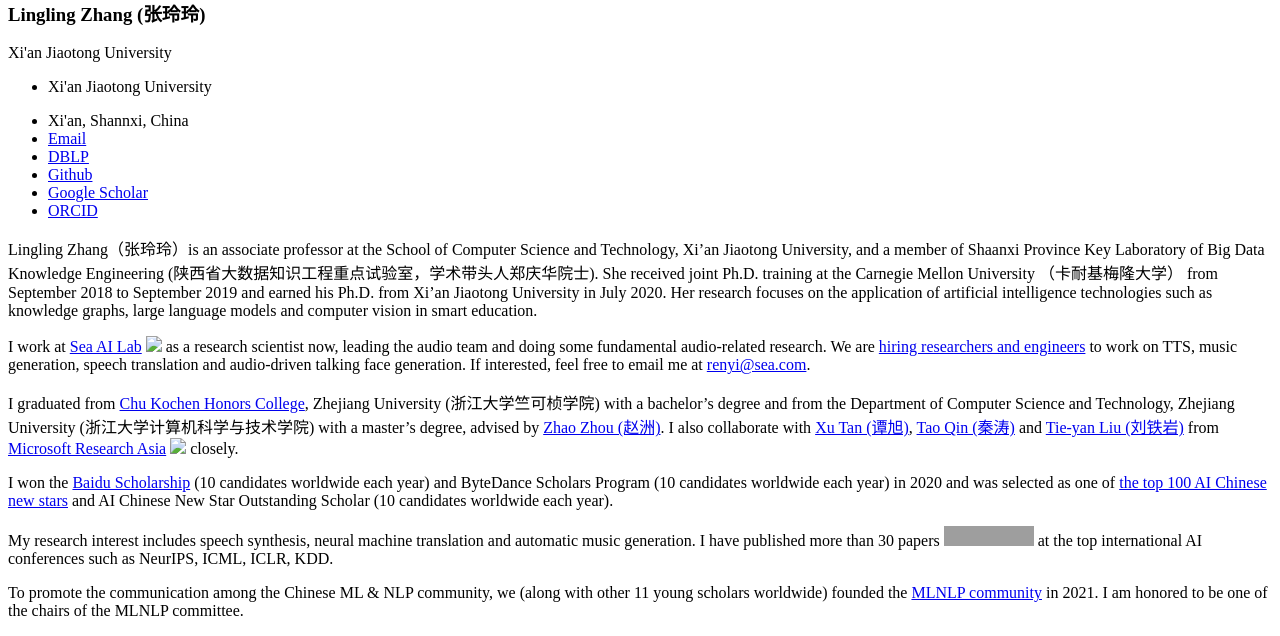
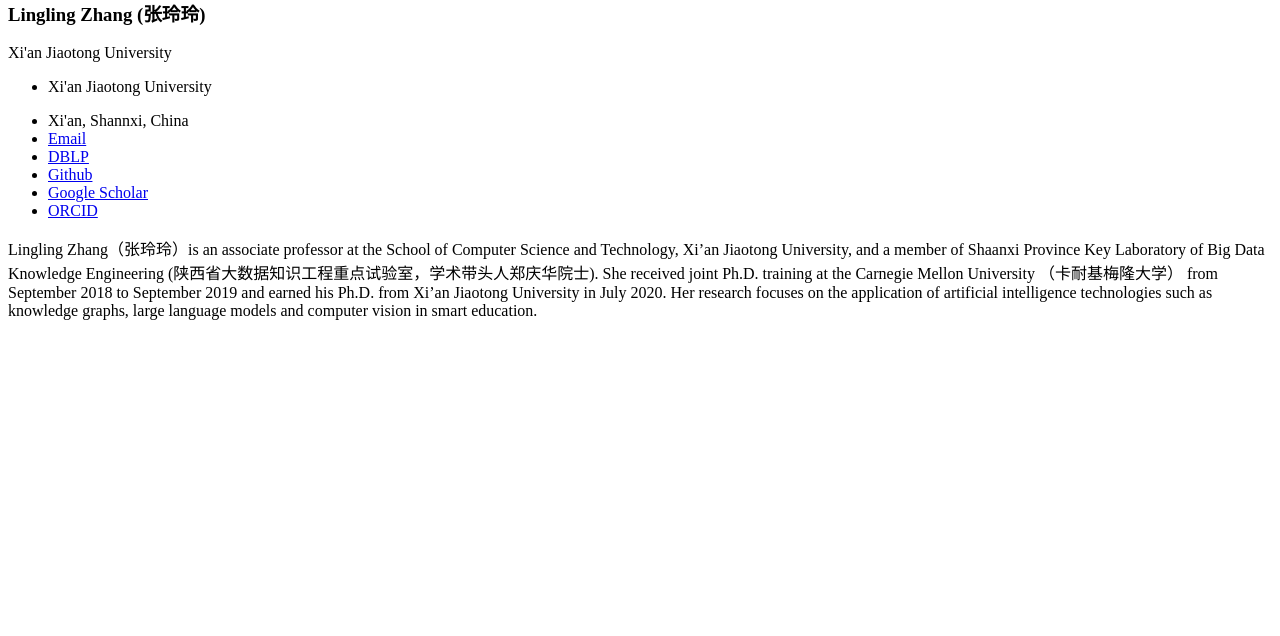
Before and after one commit to zhang-lingling/zhang-lingling.github.io, a Jekyll site: the page built from _pages/includes/intro.md, in a window 1280 px wide. Shown: the part 526-1162 px from the top of the page. Built offline with Jekyll 4.4.1, drawn with Linux system fonts in a browser that asks for light colours; our own code applies the rules of GitHub Pages for plain Markdown files; after the commit the page ends 900 px from its top, so only the background shows below that; grey boxes are pictures that could not be loaded.

Commit message:
Update intro.md

```diff
--- a/_pages/includes/intro.md
+++ b/_pages/includes/intro.md
@@ -1,12 +1,2 @@
-Lingling Zhang（张玲玲）is an associate professor at the School of Computer Science and Technology, Xi'an Jiaotong University, and a member of Shaanxi Province Key Laboratory of Big Data Knowledge Engineering (陕西省大数据知识工程重点试验室，学术带头人郑庆华院士). She received joint Ph.D. training at the Carnegie Mellon University （卡耐基梅隆大学） from September 2018 to September 2019 and earned his Ph.D. from Xi’an Jiaotong University in July 2020. Her research focuses on the application of artificial intelligence technologies such as knowledge graphs, large language models and computer vision in smart education.
-
-
-I work at [Sea AI Lab](https://sail.sea.com/) <img src='./images/logo-sea-header-desktop.webp' style='width: 6em;'> as a research scientist now, leading the audio team and doing some fundamental audio-related research. We are [hiring researchers and engineers](https://career.sea.com/position/427) to work on TTS, music generation, speech translation and audio-driven talking face generation. If interested, feel free to email me at [renyi@sea.com](mailto:renyi@sea.com).
-
-I graduated from [Chu Kochen Honors College](http://ckc.zju.edu.cn/ckcen/main.htm), Zhejiang University (浙江大学竺可桢学院) with a bachelor's degree and from the Department of Computer Science and Technology, Zhejiang University (浙江大学计算机科学与技术学院) with a master's degree, advised by [Zhao Zhou (赵洲)](https://person.zju.edu.cn/zhaozhou). I also collaborate with [Xu Tan (谭旭)](https://www.microsoft.com/en-us/research/people/xuta/), [Tao Qin (秦涛)](https://www.microsoft.com/en-us/research/people/taoqin/) and [Tie-yan Liu (刘铁岩)](https://www.microsoft.com/en-us/research/people/tyliu/) from [Microsoft Research Asia](https://www.microsoft.com/en-us/research/group/machine-learning-research-group/) <img src='./images/microsoft_logo.svg' style="width: 4em;"> closely.
-
-I won the [Baidu Scholarship](https://baike.baidu.com/item/%E7%99%BE%E5%BA%A6%E5%A5%96%E5%AD%A6%E9%87%91/9929412) (10 candidates worldwide each year) and ByteDance Scholars Program (10 candidates worldwide each year) in 2020 and was selected as one of [the top 100 AI Chinese new stars](https://mp.weixin.qq.com/s?__biz=MzA4NzQ5MTA2NA==&mid=2653639431&idx=1&sn=25b6368c1954419b9090840347d9a27d&chksm=8be75b90bc90d286a5af3ef8e610e822d705dc3cf4382b45e3f14489f3e7ec4fd8c95ed0eceb&mpshare=1&scene=2&srcid=0511LMlj9Qv9DeIZAjMjYAU9&sharer_sharetime=1620731348139&sharer_shareid=631c113940cb81f34895aa25ab14422a#rd) and AI Chinese New Star Outstanding Scholar (10 candidates worldwide each year).
-
-My research interest includes speech synthesis, neural machine translation and automatic music generation. I have published more than 30 papers <a href='https://scholar.google.com/citations?user=4FA6C0AAAAAJ'><img src="https://img.shields.io/endpoint?logo=Google%20Scholar&url=https%3A%2F%2Fcdn.jsdelivr.net%2Fgh%2FRayeRen%2Frayeren.github.io@google-scholar-stats%2Fgs_data_shieldsio.json&labelColor=f6f6f6&color=9cf&style=flat&label=citations"></a> at the top international AI conferences such as NeurIPS, ICML, ICLR, KDD.
-
-To promote the communication among the Chinese ML & NLP community, we (along with other 11 young scholars worldwide) founded the [MLNLP community](https://space.bilibili.com/168887299) in 2021. I am honored to be one of the chairs of the MLNLP committee.
+Lingling Zhang（张玲玲）is an associate professor at the School of Computer Science and Technology, Xi'an Jiaotong University, and a member of Shaanxi Province Key Laboratory of Big Data Knowledge Engineering (陕西省大数据知识工程重点试验室，学术带头人郑庆华院士). She received joint Ph.D. training at the Carnegie Mellon University （卡耐基梅隆大学） from September 2018 to September 2019 and earned his Ph.D. from Xi’an Jiaotong University in July 2020.
+Her research focuses on the application of artificial intelligence technologies such as knowledge graphs, large language models and computer vision in smart education.
```
